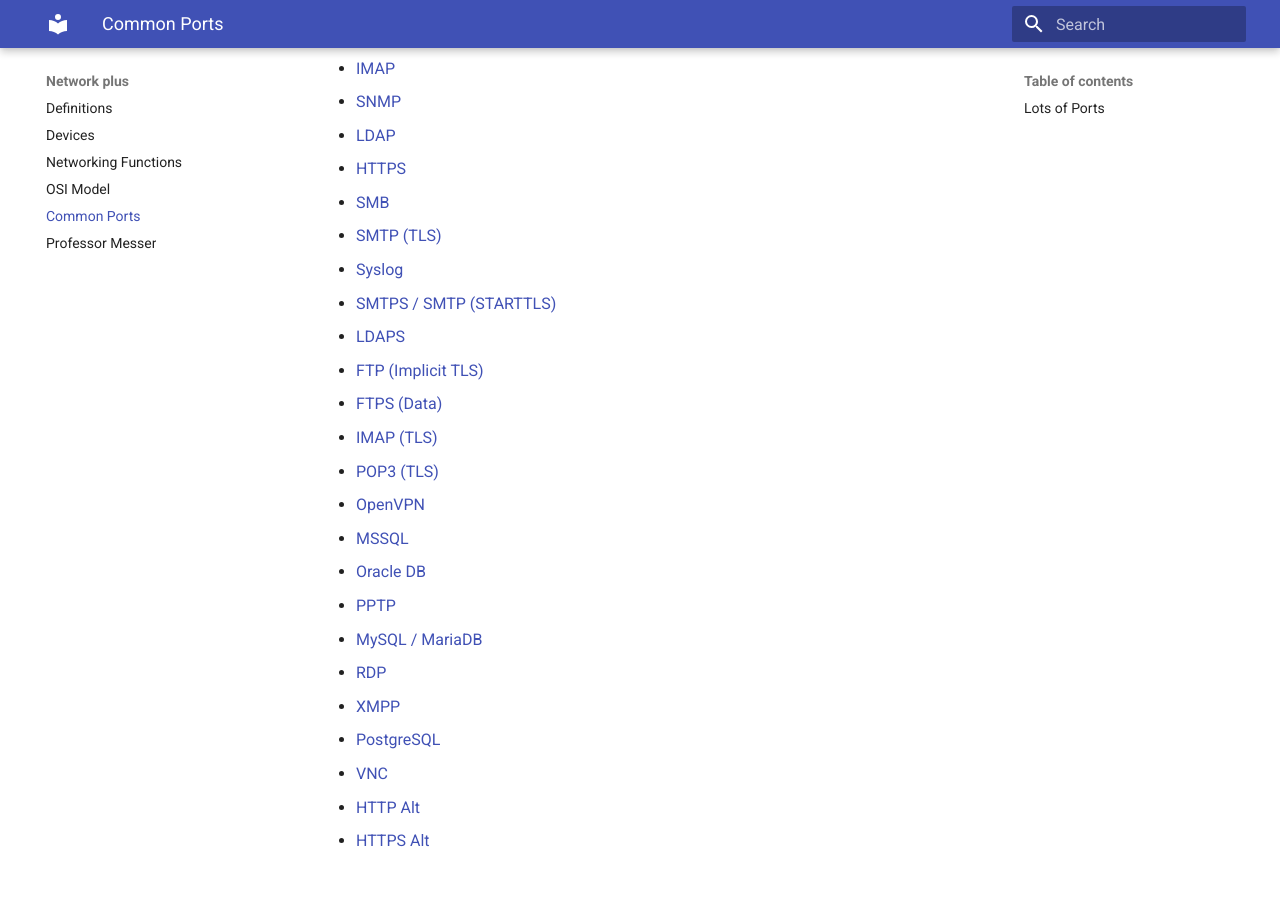
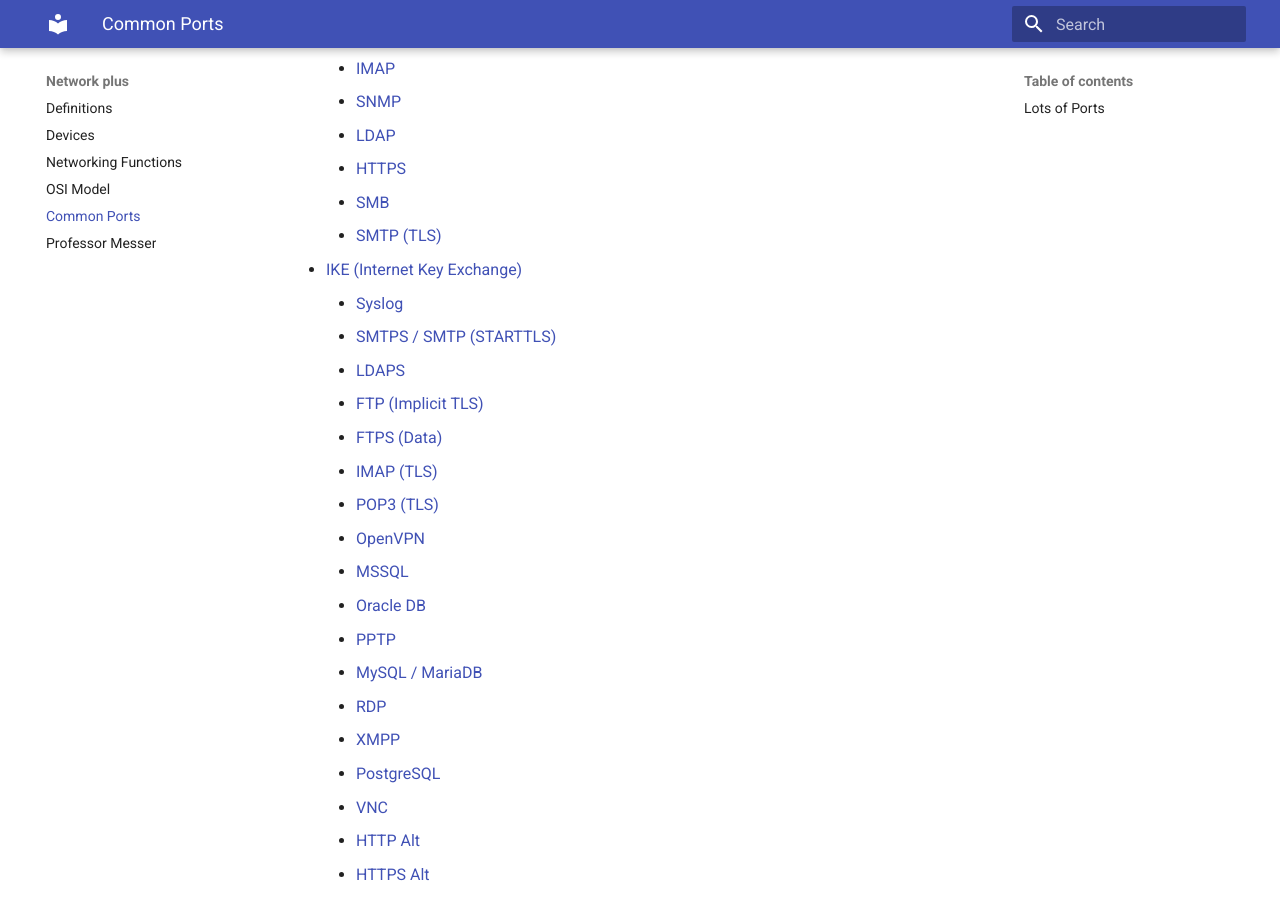
Before and after one commit to MacIntyre-22/notes, an MkDocs documentation site: the page built from public/network_plus/ports.md, in a window 1280 px wide and 900 px high, scrolled down 676 px. Built offline with MkDocs 1.6.1 and Material for MkDocs 9.7.7, drawn with Linux system fonts in a browser that asks for light colours; some of the changed text lies outside the part shown.

Commit message:
Mar 18, 2026, 6:56 PM

```diff
--- a/public/network_plus/ports.md
+++ b/public/network_plus/ports.md
@@ -21,6 +21,7 @@
     - [HTTPS](#https)
     - [SMB](#smb)
     - [SMTP (TLS)](#smtp-tls)
+  - [IKE (Internet Key Exchange)](#ike-internet-key-exchange)
     - [Syslog](#syslog)
     - [SMTPS / SMTP (STARTTLS)](#smtps--smtp-starttls)
     - [LDAPS](#ldaps)
@@ -103,6 +104,9 @@
 ### SMTP (TLS)
 - tcp/465
 
+## IKE (Internet Key Exchange)
+- udp/500
+
 ### Syslog
 - udp/514
 
```
